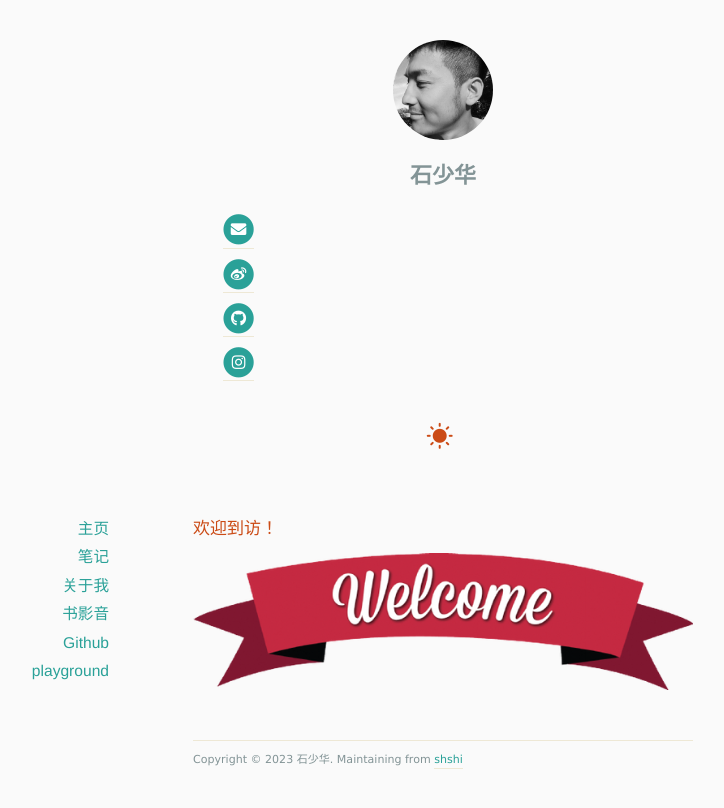
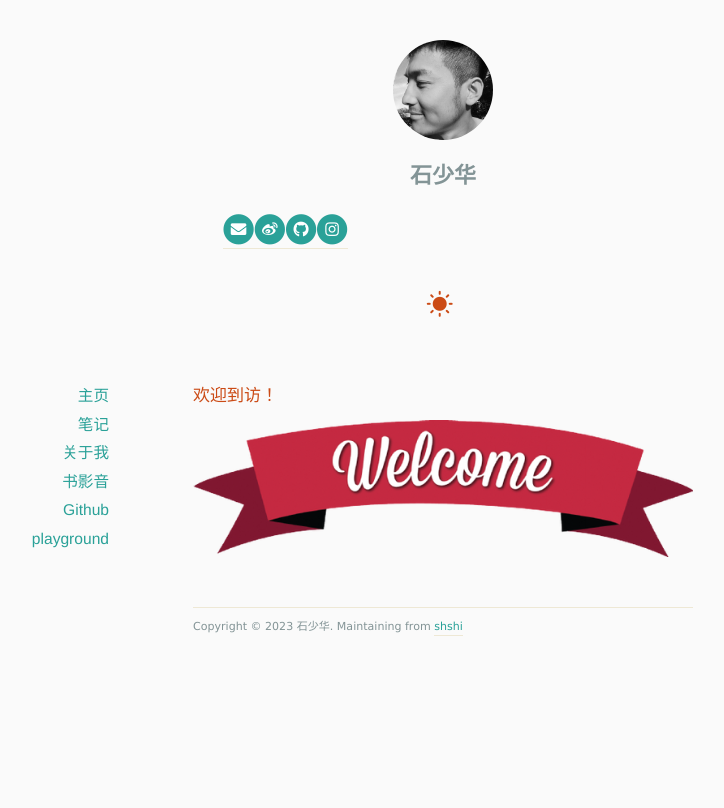
Before and after one commit to shshi/shishaohua.github.io, a Jekyll site: the page built from docs/index.html, in a window 1280 px wide. Shown: the top 808 px of the page, without its empty margins (197-921 px from the left). Built offline with Jekyll 4.4.1, drawn with Linux system fonts in a browser that asks for light colours; nearby versions of some CDN libraries; the list of posts is cut into pages by our own code.

Commit message:
Update style.css

```diff
--- a/docs/assets/css/style.css
+++ b/docs/assets/css/style.css
@@ -53,7 +53,8 @@ body {
 }
 
 .social-icons ul{
-  list-style: none;
+  display: flex;
+  justify-content: center;
 }
 
 .social-icons ul li{
```
